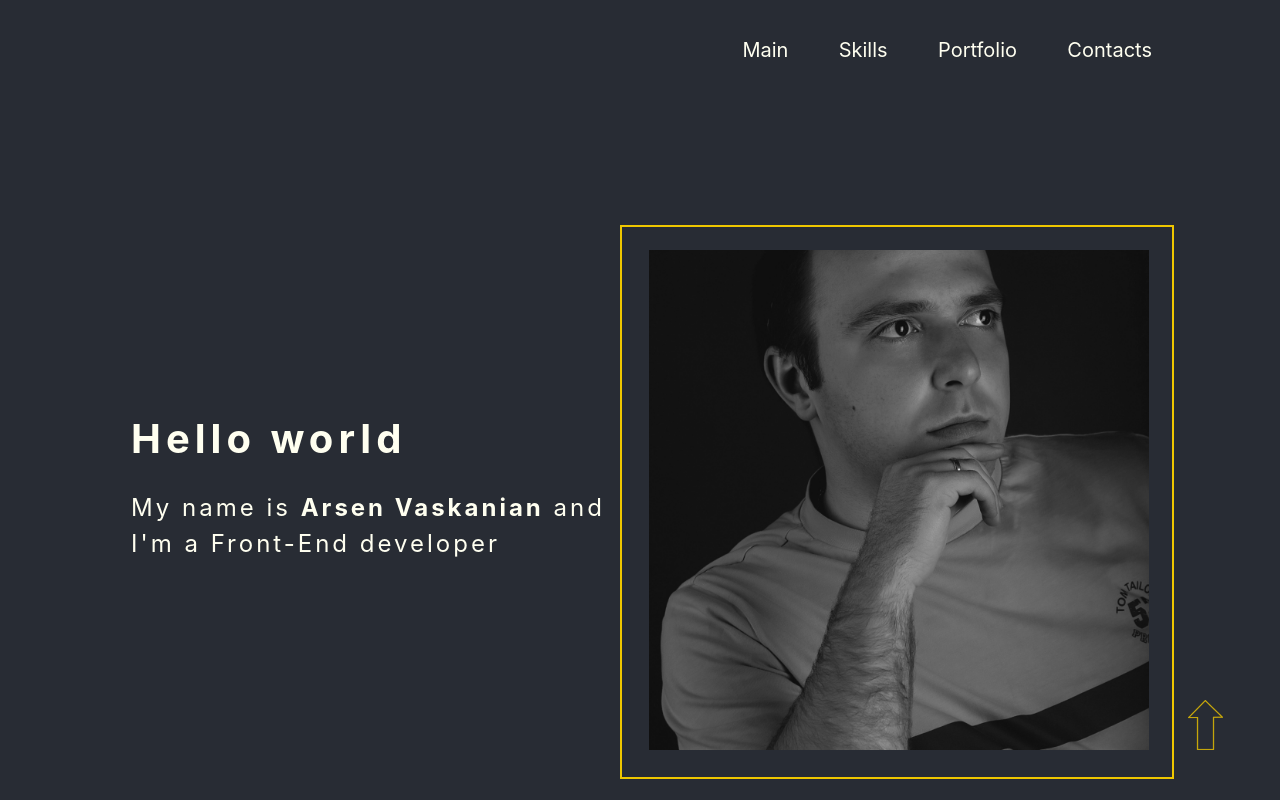
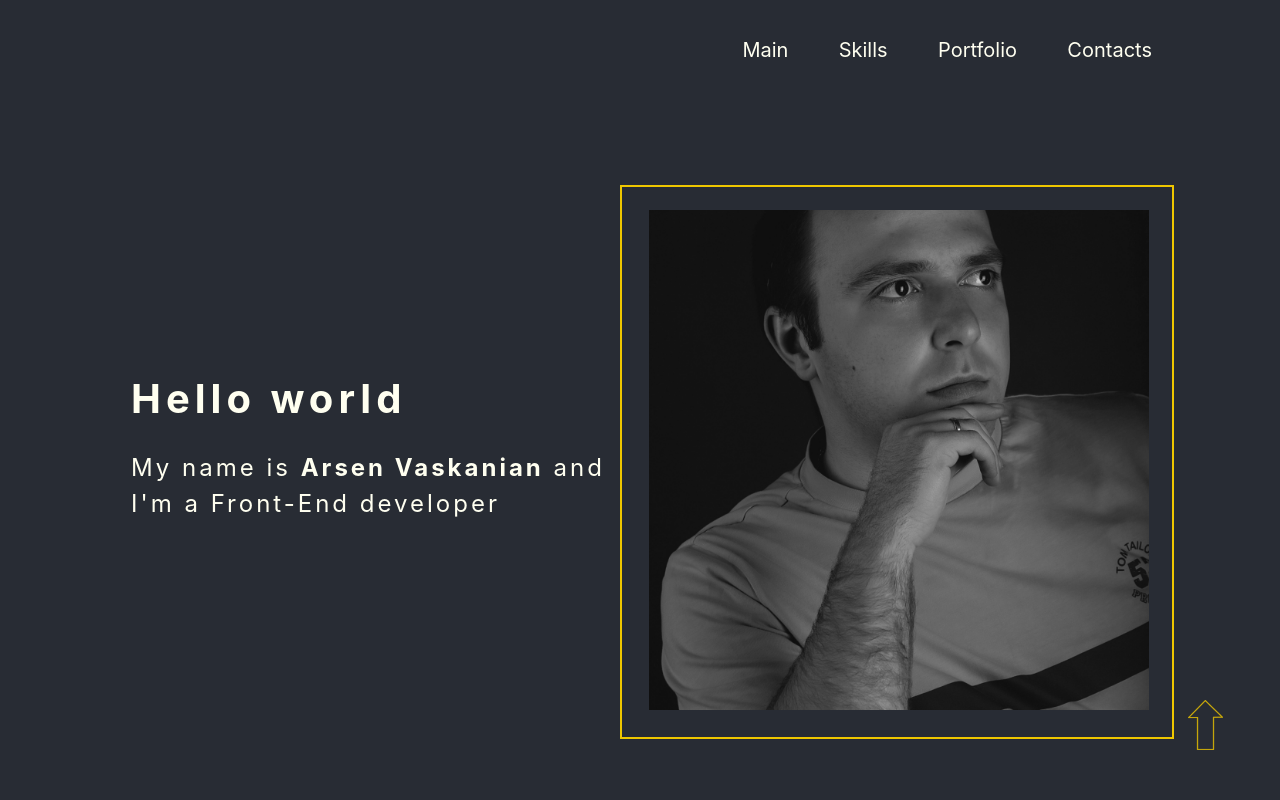
Before and after one commit to arsenbelarus/portfolio, a React (Create React App) app: page / in a window 1280 px wide. Shown: the top 800 px of the page. Built offline with nearby package versions, Linux system fonts and the light colour scheme.

Commit message:
minor fixes

```diff
--- a/src/main/Main.module.css
+++ b/src/main/Main.module.css
@@ -1,6 +1,6 @@
 .mainContainer {
     width: 80%;
-    height: 100vh;
+    height: 90vh;
     background-color: #282c34;
     margin: 0 auto 20px;
 }
--- a/src/skills/specificSkill/SpecificSkill.module.css
+++ b/src/skills/specificSkill/SpecificSkill.module.css
@@ -53,6 +53,7 @@
         width: 95%;
         height: fit-content;
         padding: 0;
+        text-align: justify;
     }
 }
 /*
```
